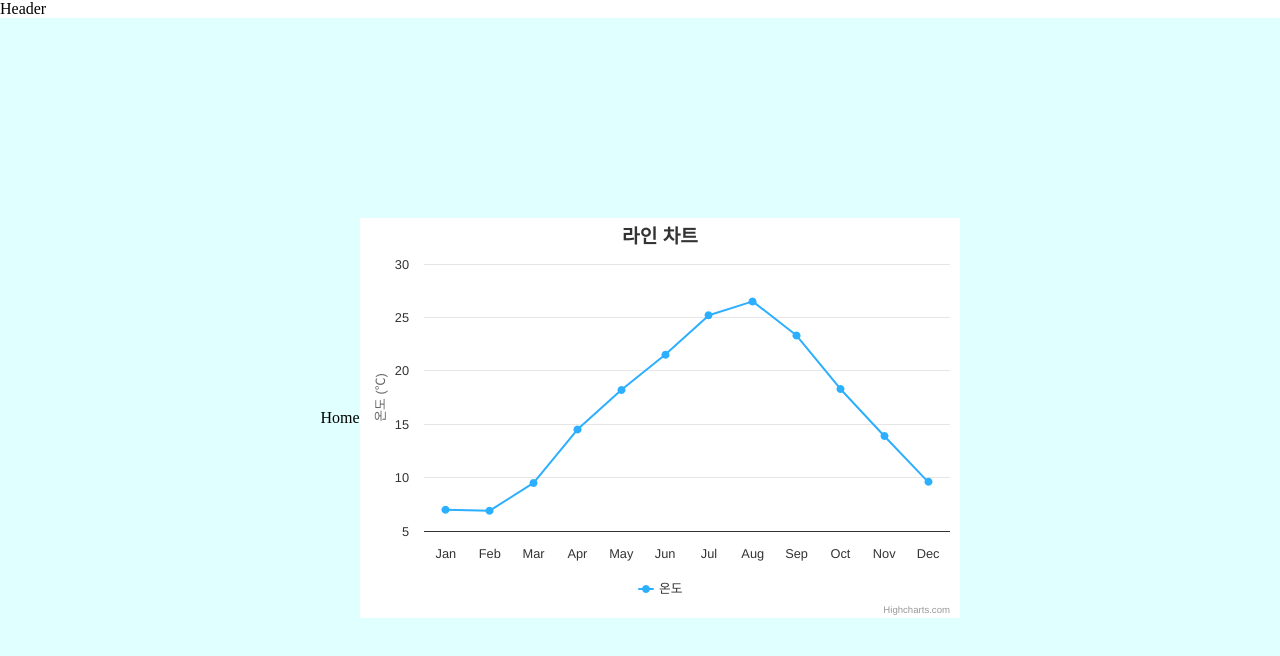
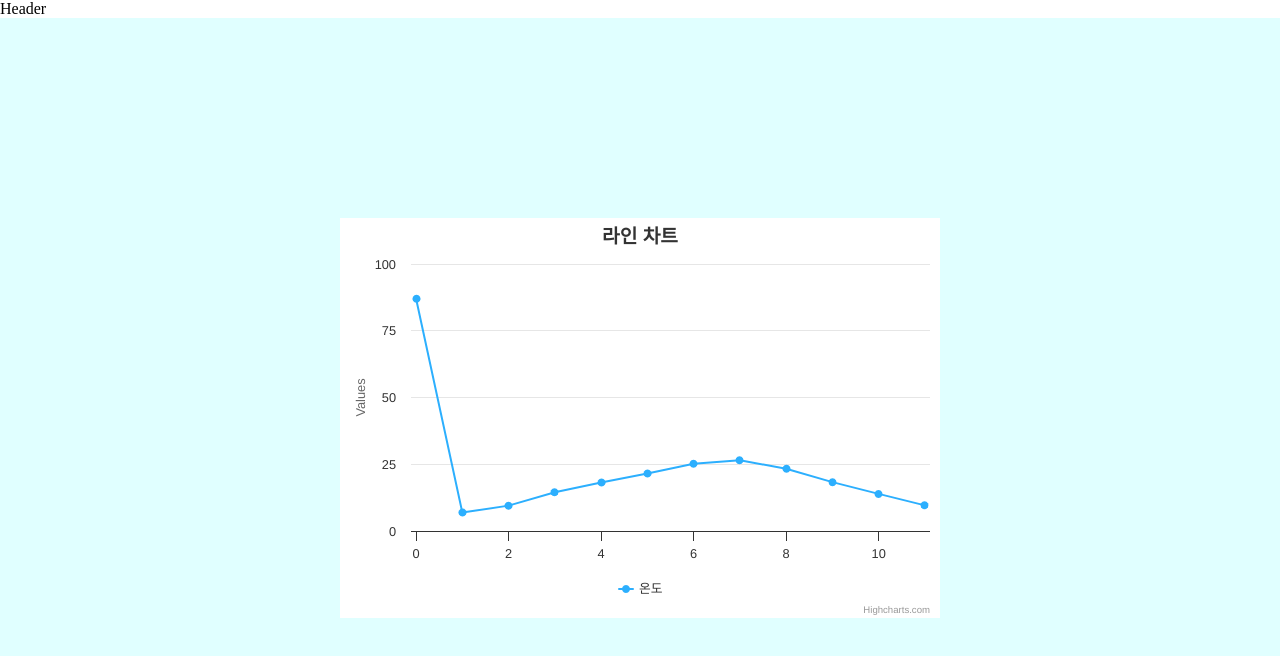
Before and after one commit to hyeon9782/vue-dashboard, a Vue app: page /#/ in a window 1280 px wide. Shown: the top 656 px of the page. Built offline with nearby package versions, Linux system fonts and the light colour scheme; a web font is replaced by a local one.

Commit message:
feat: LineChart props로 데이터 받도록 리팩토링

```diff
--- a/src/components/chart/LineChart.vue
+++ b/src/components/chart/LineChart.vue
@@ -4,8 +4,17 @@
   </div>
 </template>
 <script lang="ts" setup>
-import { ref, onMounted } from "vue";
+import { ref, onMounted, toRefs } from "vue";
 import Highcharts from "highcharts";
+
+const props = defineProps({
+  series: [],
+  xAxis: {},
+  yAxis: {},
+});
+
+const { series, xAxis, yAxis } = toRefs(props);
+
 const chartOptions = ref({
   chart: {
     type: "line",
@@ -13,35 +22,9 @@ const chartOptions = ref({
   title: {
     text: "라인 차트",
   },
-  xAxis: {
-    categories: [
-      "Jan",
-      "Feb",
-      "Mar",
-      "Apr",
-      "May",
-      "Jun",
-      "Jul",
-      "Aug",
-      "Sep",
-      "Oct",
-      "Nov",
-      "Dec",
-    ],
-  },
-  yAxis: {
-    title: {
-      text: "온도 (℃)",
-    },
-  },
-  series: [
-    {
-      name: "온도",
-      data: [
-        7.0, 6.9, 9.5, 14.5, 18.2, 21.5, 25.2, 26.5, 23.3, 18.3, 13.9, 9.6,
-      ],
-    },
-  ],
+  xAxis,
+  yAxis,
+  series,
 });
 
 onMounted(() => {
--- a/src/pages/HomePage.vue
+++ b/src/pages/HomePage.vue
@@ -1,11 +1,21 @@
 <template>
   <main class="page">
-    Home
-    <LineChart />
+    <LineChart :chart="chart" :xAxis="xAxis" :yAxis="yAxis" :series="series" />
   </main>
 </template>
 <script lang="ts" setup>
 import LineChart from "@/components/chart/LineChart.vue";
+import { ref } from "vue";
+
+const chart = ref({});
+const xAxis = ref({});
+const yAxis = ref({});
+const series = ref([
+  {
+    name: "온도",
+    data: [87.0, 6.9, 9.5, 14.5, 18.2, 21.5, 25.2, 26.5, 23.3, 18.3, 13.9, 9.6],
+  },
+]);
 </script>
 <style lang="scss" scoped>
 .page {
```
